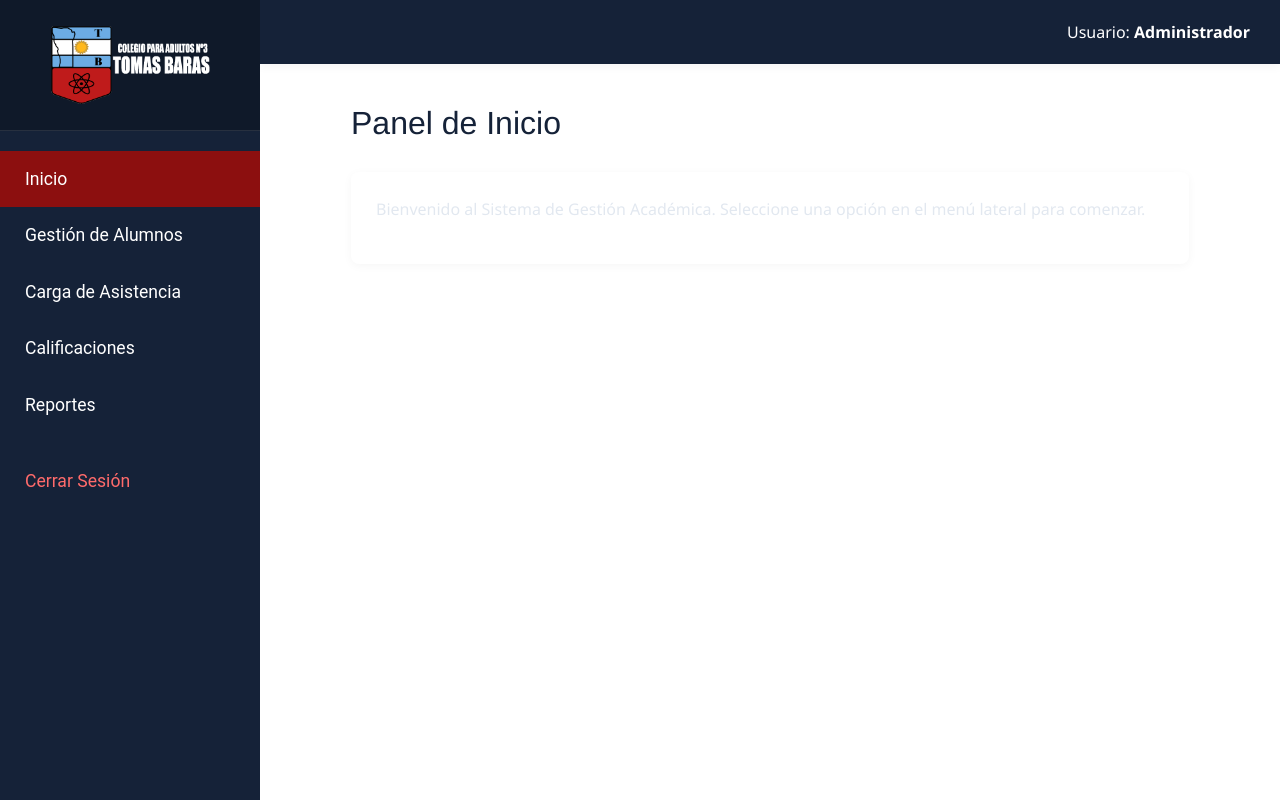
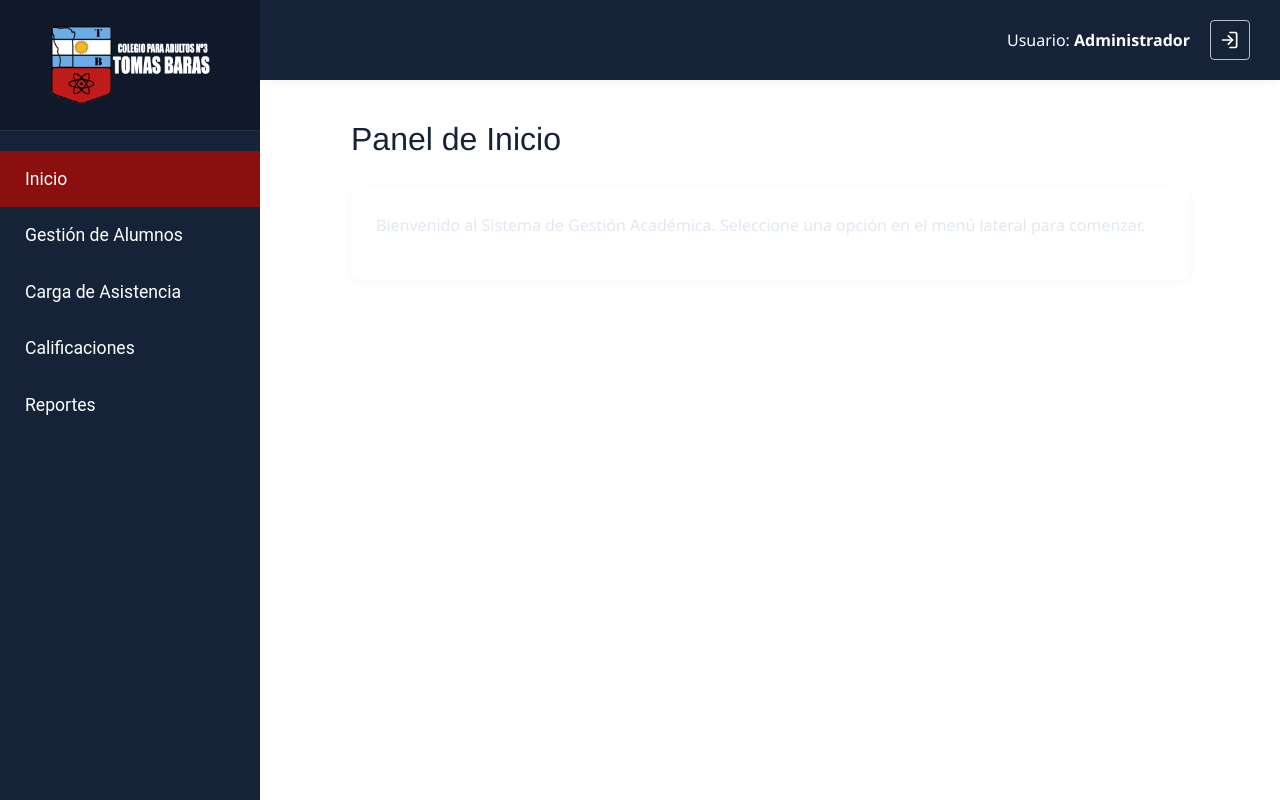
Before and after one commit to Lautacampo/Escuela, a React (Vite) app in the folder frontend/: page /gestion in a window 1280 px wide. Built offline with nearby package versions, Linux system fonts and the light colour scheme.

Commit message:
cambios en gestion

```diff
--- a/frontend/src/features/gestion/components/gestion.css
+++ b/frontend/src/features/gestion/components/gestion.css
@@ -89,6 +89,28 @@
   box-shadow: 0 2px 10px rgba(0, 0, 0, 0.05);
   display: flex;
   justify-content: flex-end;
+}
+
+.navhorizontal-usuario {
+  display: flex;
+  align-items: center;
+  gap: 20px;
+}
+
+.btn-cerrar-sesion {
+  display: grid;
+  width: 40px;
+  height: 40px;
+  place-items: center;
+  border: 1px solid rgba(255, 255, 255, 0.7);
+  border-radius: 4px;
+  color: white;
+  text-decoration: none;
+}
+
+.btn-cerrar-sesion:hover {
+  color: white;
+  background-color: var(--gestion-secundario-hover);
 }
 
 /* main */
--- a/frontend/src/shared/layout/NavBarGestionLateral.jsx
+++ b/frontend/src/shared/layout/NavBarGestionLateral.jsx
@@ -1,10 +1,6 @@
-import { Link } from "react-router";
+import { NavLink } from "react-router";
 
 export default function NavBarGestionLateral() {
-  const cerrarSesion = () => {
-    localStorage.removeItem("sistemaGestionAuth");
-  };
-
   return (
     <nav className="navlateral">
       <div className="logo-sidebar">
@@ -15,26 +11,29 @@ export default function NavBarGestionLateral() {
       </div>
       <ul className="menu-sidebar">
         <li>
-          <Link to="/gestion" className="activo">
+          <NavLink to="/gestion" end className={({ isActive }) => isActive ? "activo" : ""}>
             Inicio
-          </Link>
+          </NavLink>
         </li>
         <li>
-          <Link to="/gestion/alumnos">Gestión de Alumnos</Link>
+          <NavLink to="/gestion/alumnos" className={({ isActive }) => isActive ? "activo" : ""}>
+            Gestión de Alumnos
+          </NavLink>
         </li>
         <li>
-          <Link to="/gestion/asistencia">Carga de Asistencia</Link>
+          <NavLink to="/gestion/asistencia" className={({ isActive }) => isActive ? "activo" : ""}>
+            Carga de Asistencia
+          </NavLink>
         </li>
         <li>
-          <Link to="/gestion/calificaciones">Calificaciones</Link>
+          <NavLink to="/gestion/calificaciones" className={({ isActive }) => isActive ? "activo" : ""}>
+            Calificaciones
+          </NavLink>
         </li>
         <li>
-          <Link to="/gestion/reportes">Reportes</Link>
-        </li>
-        <li style={{ marginTop: "20px" }}>
-          <Link to="/" onClick={cerrarSesion} style={{ color: "#ff6b6b" }}>
-            Cerrar Sesión
-          </Link>
+          <NavLink to="/gestion/reportes" className={({ isActive }) => isActive ? "activo" : ""}>
+            Reportes
+          </NavLink>
         </li>
       </ul>
     </nav>
--- a/frontend/src/shared/layout/NavbarGestion.jsx
+++ b/frontend/src/shared/layout/NavbarGestion.jsx
@@ -1,9 +1,40 @@
+import { Link } from "react-router";
+
 export default function NavabarGestion() {
+  const cerrarSesion = () => {
+    localStorage.removeItem("sistemaGestionAuth");
+  };
+
   return (
     <header className="navhorizontal">
-      <p>
-        Usuario: <strong>Administrador</strong>
-      </p>
+      <div className="navhorizontal-usuario">
+        <p>
+          Usuario: <strong>Administrador</strong>
+        </p>
+        <Link
+          to="/"
+          onClick={cerrarSesion}
+          className="btn-cerrar-sesion"
+          aria-label="Cerrar sesión"
+          title="Cerrar sesión"
+        >
+          <svg
+            aria-hidden="true"
+            viewBox="0 0 24 24"
+            width="20"
+            height="20"
+            fill="none"
+            stroke="currentColor"
+            strokeWidth="2"
+            strokeLinecap="round"
+            strokeLinejoin="round"
+          >
+            <path d="M10 17l5-5-5-5" />
+            <path d="M15 12H3" />
+            <path d="M12 3h6a2 2 0 0 1 2 2v14a2 2 0 0 1-2 2h-6" />
+          </svg>
+        </Link>
+      </div>
     </header>
   );
 }
```
Also changed, not shown: 19 other files (tests, documents, lock files or other folders).
